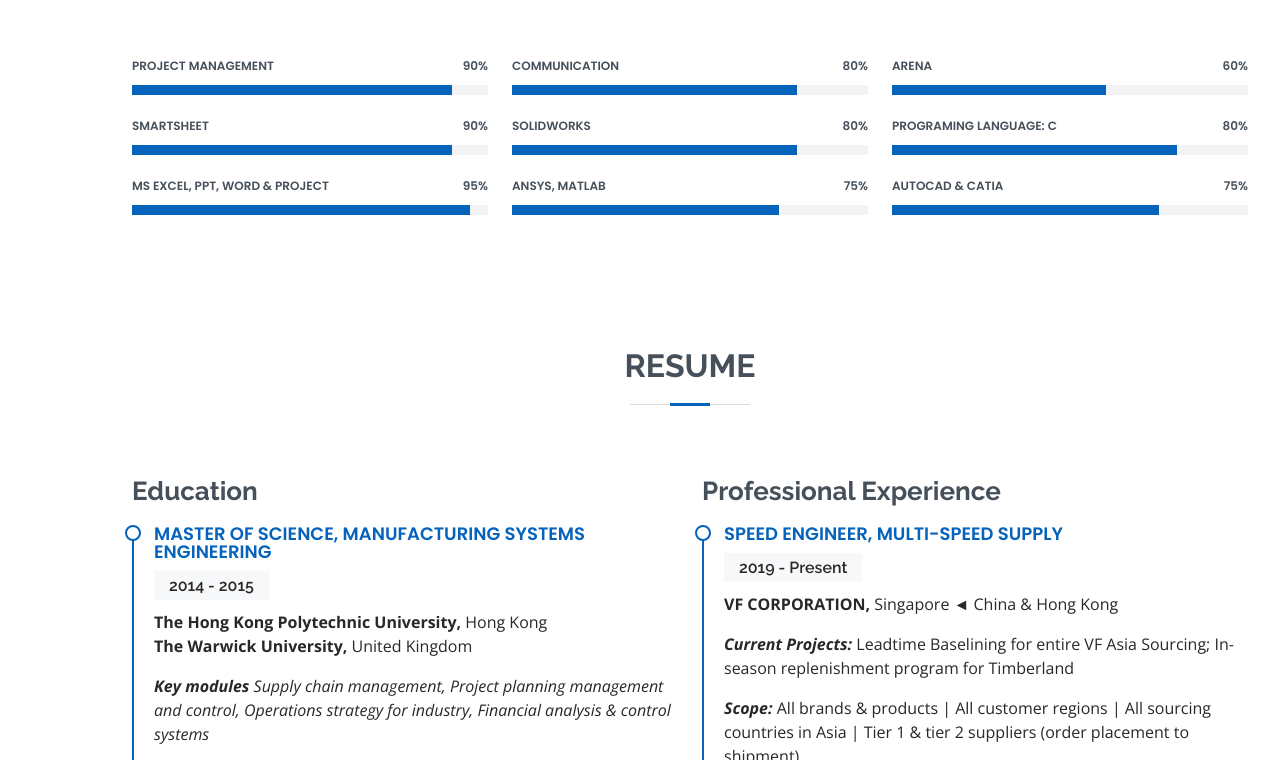
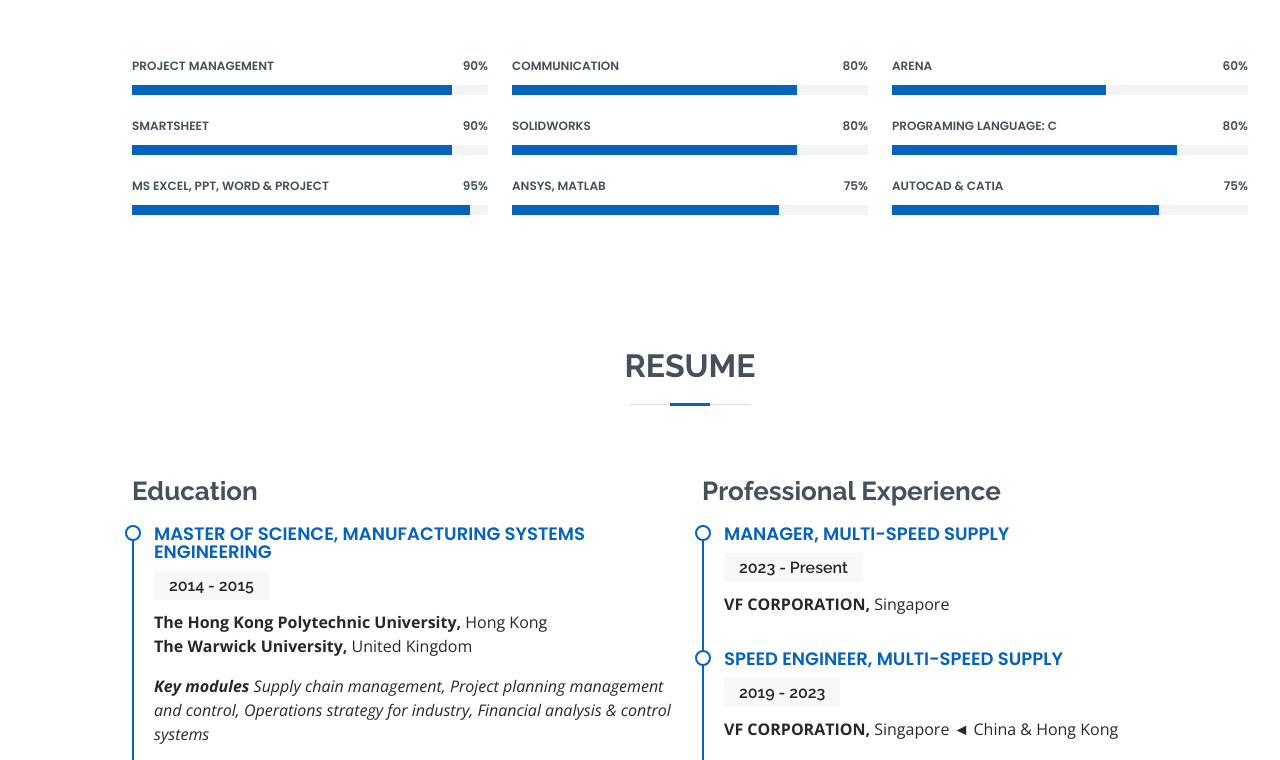
Before and after one commit to RamzanMiah/RamzanMiah.github.io, a plain HTML site: page index.html in a window 1280 px wide. Shown: the part 2040-2800 px from the top of the page. Drawn offline with nearby package versions, Linux system fonts and the light colour scheme.

Commit message:
Position changes

```diff
--- a/index.html
+++ b/index.html
@@ -59,7 +59,7 @@
   <section id="hero" class="d-flex flex-column justify-content-center">
     <div class="container" data-aos="zoom-in" data-aos-delay="100" align="right">
       <h1>MD RAMZAN MIAH</h1>
-      <p><span class="typed" data-typed-items="Speed Engineer, Supply Chain Professional, Project Manager, Lean Production Engineer"></span></p>
+      <p><span class="typed" data-typed-items="Manager/,Multi-Speed Supply, Supply Chain Professional, Lean Production Engineer"></span></p>
       <div class="social-links">
         <a href="https://www.linkedin.com/in/ramzanmiah/" class="linkedin" target="_blank"><i class="bx bxl-linkedin"></i></a>
         <a href="https://twitter.com/MdRamzanMiah" class="twitter" target="_blank"><i class="bx bxl-twitter"></i></a>
@@ -333,8 +333,14 @@
 
             <h3 class="resume-title">Professional Experience</h3>
             <div class="resume-item">
+              <h4>Manager, Multi-Speed Supply</h4>
+              <h5>2023 - Present</h5>
+              <p><b>VF CORPORATION, </b>Singapore</p>
+            </div>
+
+            <div class="resume-item">
               <h4>Speed Engineer, Multi-Speed Supply</h4>
-              <h5>2019 - Present</h5>
+              <h5>2019 - 2023</h5>
               <p><b>VF CORPORATION, </b>Singapore ◄ China & Hong Kong</p>
               <p><em><b>Current Projects:</b></em> Leadtime Baselining for entire VF Asia Sourcing; In-season replenishment program for Timberland</p>
               <p><em><b>Scope:</b></em> All brands & products | All customer regions | All sourcing countries in Asia | Tier 1 & tier 2 suppliers (order placement to shipment)</p>
```
